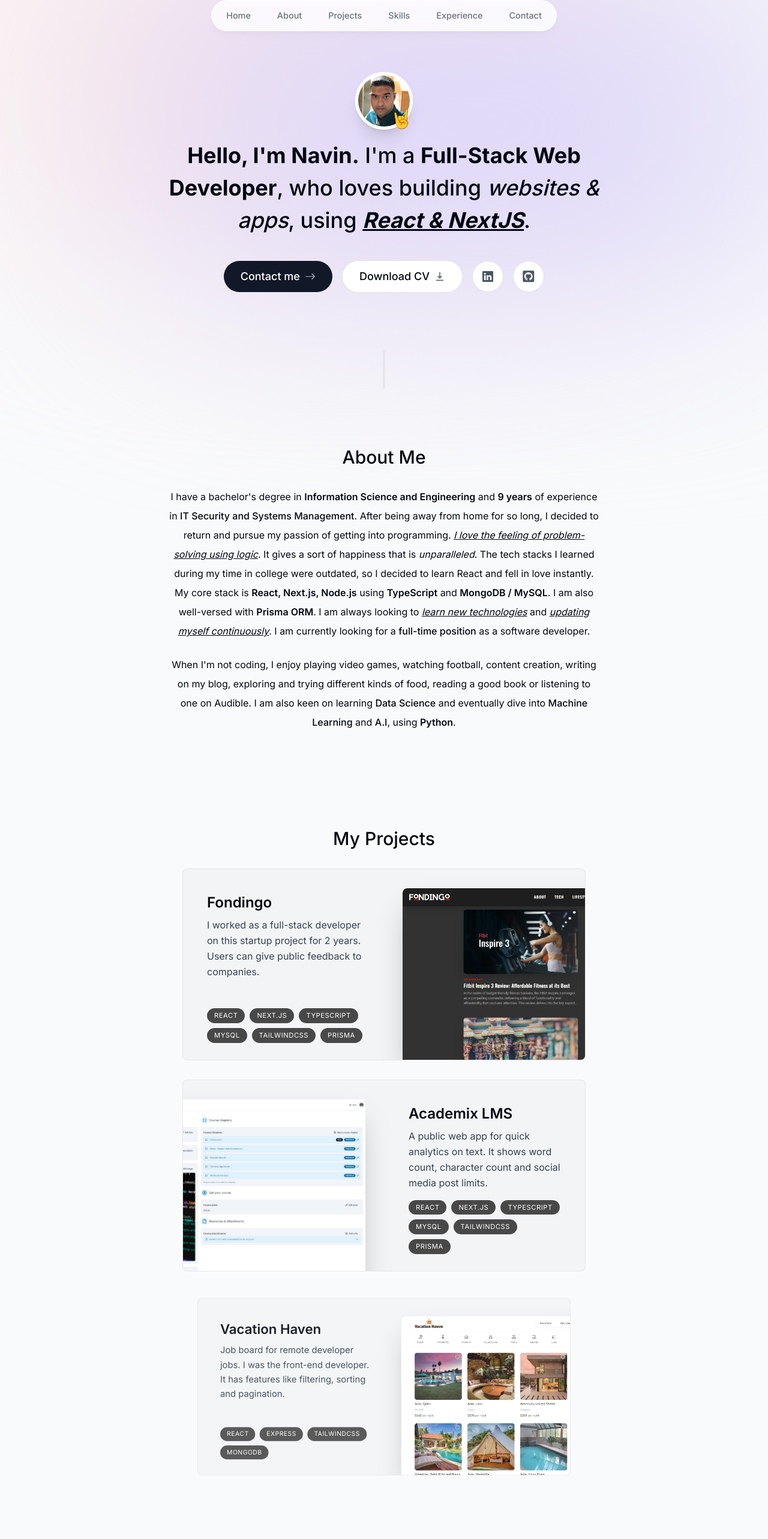
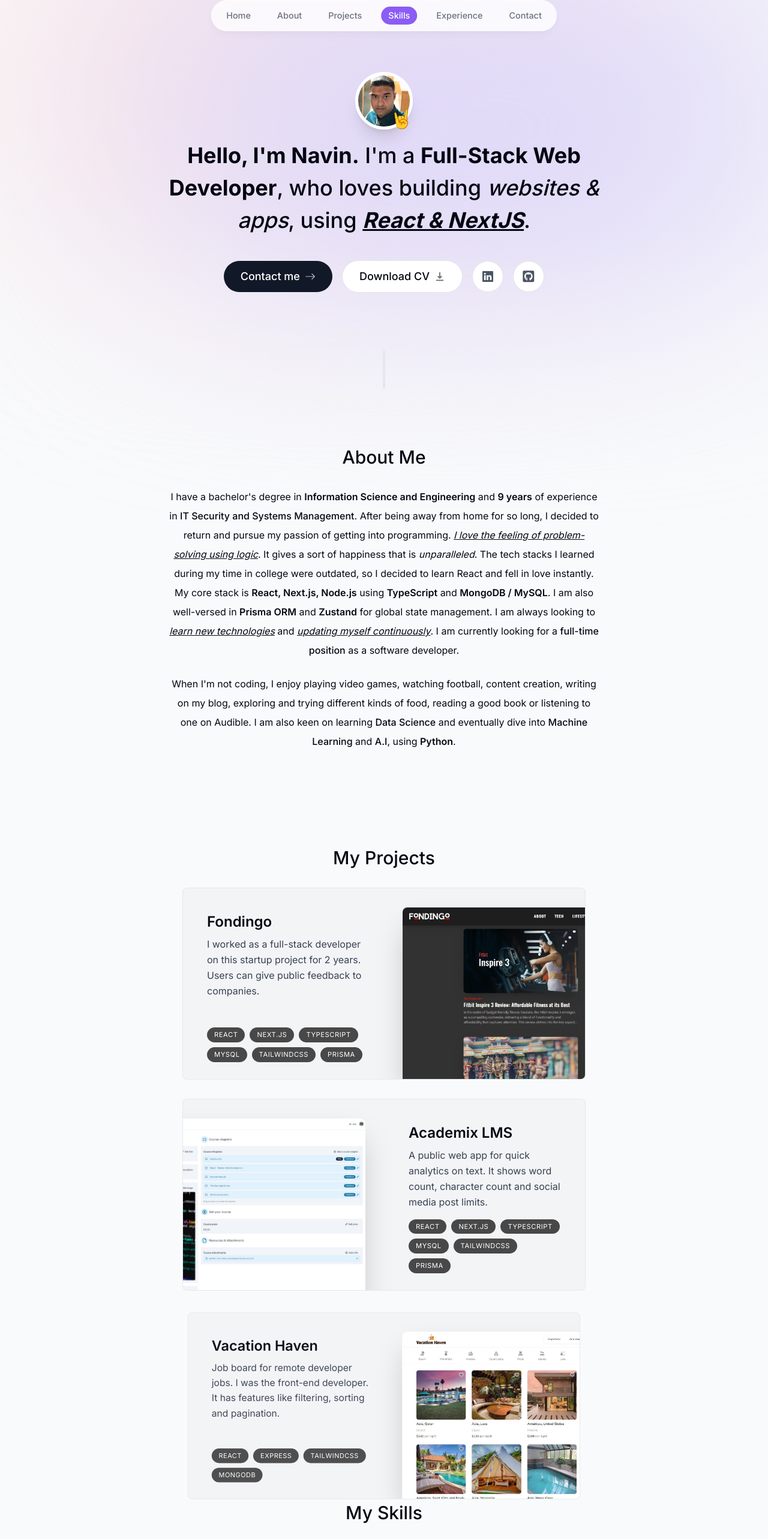
Before and after one commit to naviava/portfolio-v1, a Next.js app: page / in a window 1280 px wide. Shown: the part 24-2590 px from the top of the page at 60% size. Before the commit the page ends 2496 px from the top, so only its background shows below. Built offline with nearby package versions, Linux system fonts and the light colour scheme.

Commit message:
Added header animations.

```diff
--- a/app/layout.tsx
+++ b/app/layout.tsx
@@ -20,7 +20,7 @@ export default function RootLayout({
   children: React.ReactNode;
 }) {
   return (
-    <html lang="en">
+    <html lang="en" className="!scroll-smooth">
       <body
         className={cn(
           "relative bg-gray-50 pt-28 text-gray-950 sm:pt-36",
--- a/app/page.tsx
+++ b/app/page.tsx
@@ -1,5 +1,6 @@
 import Intro from "@/components/intro";
 import About from "@/components/about";
+import Skills from "@/components/skills";
 import Projects from "@/components/projects";
 import SectionDivider from "@/components/section-divider";
 
@@ -10,6 +11,7 @@ export default function LandingPage() {
       <SectionDivider />
       <About />
       <Projects />
+      <Skills />
     </main>
   );
 }
--- a/components/about.tsx
+++ b/components/about.tsx
@@ -1,15 +1,20 @@
 "use client";
 
 import { motion } from "framer-motion";
+import { useSection } from "@/hooks/use-section";
 import SectionHeading from "@/components/section-heading";
 
 export default function About() {
+  const ref = useSection("About");
+
   return (
     <motion.section
+      id="about"
+      ref={ref}
       initial={{ opacity: 0, y: 100 }}
       animate={{ opacity: 1, y: 0 }}
       transition={{ delay: 0.175 }}
-      className="mb-28 max-w-[45rem] text-center leading-8 sm:mb-40"
+      className="mb-28 max-w-[45rem] scroll-mt-28 text-center leading-8 sm:mb-40"
     >
       <SectionHeading title="About Me" />
       <p className="mb-6">
@@ -29,8 +34,9 @@ export default function About() {
         <span className="font-[600]">React, Next.js, Node.js</span> using{" "}
         <span className="font-[600]">TypeScript</span> and{" "}
         <span className="font-[600]">MongoDB / MySQL</span>. I am also
-        well-versed with <span className="font-[600]">Prisma ORM</span>. I am
-        always looking to{" "}
+        well-versed in <span className="font-[600]">Prisma ORM</span> and{" "}
+        <span className="font-[600]">Zustand</span> for global state management.
+        I am always looking to{" "}
         <span className="italic underline">learn new technologies</span> and{" "}
         <span className="italic underline">updating myself continuously</span>.
         I am currently looking for a{" "}
--- a/components/header.tsx
+++ b/components/header.tsx
@@ -1,13 +1,20 @@
 "use client";
+
+import Link from "next/link";
 
 import { motion } from "framer-motion";
 
+import { useActiveSectionStore } from "@/hooks/use-active-section-store";
+
+import { cn } from "@/lib/utils";
 import { links } from "@/lib/data";
-import Link from "next/link";
 
 export default function Header() {
+  const { activeSection, setActiveSection, setLastClicked } =
+    useActiveSectionStore();
+
   return (
-    <header className="relative z-[999]">
+    <header className="relative z-[999] scroll-mt-28">
       <motion.div
         initial={{ y: -100, x: "-50%", opacity: 0 }}
         animate={{ y: 0, x: "-50%", opacity: 100 }}
@@ -24,9 +31,23 @@ export default function Header() {
             >
               <Link
                 href={link.hash}
-                className="flex w-full items-center justify-center px-3 py-3 transition hover:text-gray-950"
+                onClick={() => {
+                  setLastClicked(Date.now());
+                  setActiveSection(link.name);
+                }}
+                className={cn(
+                  "hover:text-gray-95 relative flex w-full items-center justify-center px-3 py-3 transition",
+                  activeSection === link.name && "text-white hover:text-white",
+                )}
               >
                 {link.name}
+                {activeSection === link.name && (
+                  <motion.span
+                    layoutId="activeSection"
+                    transition={{ type: "spring", stiffness: 400, damping: 30 }}
+                    className="absolute inset-0 -z-10 my-2 rounded-full bg-violet-500"
+                  />
+                )}
               </Link>
             </motion.li>
           ))}
--- a/components/intro.tsx
+++ b/components/intro.tsx
@@ -8,11 +8,19 @@ import { HiDownload } from "react-icons/hi";
 import { FaGithubSquare } from "react-icons/fa";
 import { BsArrowRight, BsLinkedin } from "react-icons/bs";
 
+import { useSection } from "@/hooks/use-section";
+
 import myPortrait from "@/public/myPortrait.jpg";
 
 export default function Intro() {
+  const ref = useSection("Home");
+
   return (
-    <section className="mb-28 max-w-[50rem] text-center sm:mb-0">
+    <section
+      id="home"
+      ref={ref}
+      className="mb-28 max-w-[50rem] scroll-mt-52 text-center sm:mb-0"
+    >
       <div className="flex items-center justify-center">
         <div className="relative">
           <motion.div
--- a/components/projects.tsx
+++ b/components/projects.tsx
@@ -1,4 +1,8 @@
+"use client";
+
 import { Fragment } from "react";
+
+import { useSection } from "@/hooks/use-section";
 
 import ProjectItem from "@/components/project-item";
 import SectionHeading from "@/components/section-heading";
@@ -6,8 +10,10 @@ import SectionHeading from "@/components/section-heading";
 import { projectsData } from "@/lib/data";
 
 export default function Projects() {
+  const ref = useSection("Projects", 0.4);
+
   return (
-    <section>
+    <section id="projects" ref={ref} className="scroll-mt-28">
       <SectionHeading title="My Projects" />
       <div className="space-y-3 sm:space-y-8">
         {projectsData.map((project, idx) => (
--- /dev/null
+++ b/components/skills.tsx
@@ -0,0 +1,14 @@
+"use client";
+
+import { useSection } from "@/hooks/use-section";
+import SectionHeading from "@/components/section-heading";
+
+export default function Skills() {
+  const ref = useSection("Skills");
+
+  return (
+    <section ref={ref}>
+      <SectionHeading title="My Skills" />
+    </section>
+  );
+}
--- /dev/null
+++ b/hooks/use-active-section-store.ts
@@ -0,0 +1,17 @@
+import { create } from "zustand";
+import { SectionType } from "@/types";
+
+type ActiveSectionStore = {
+  activeSection: SectionType;
+  setActiveSection: (sectionName: SectionType) => void;
+  lastClicked: number;
+  setLastClicked: (time: number) => void;
+};
+
+export const useActiveSectionStore = create<ActiveSectionStore>((set) => ({
+  activeSection: "Home",
+  setActiveSection: (sectionName: SectionType) =>
+    set({ activeSection: sectionName }),
+  lastClicked: 0,
+  setLastClicked: (time: number) => set({ lastClicked: time }),
+}));
--- /dev/null
+++ b/hooks/use-section.ts
@@ -0,0 +1,16 @@
+import { useEffect } from "react";
+import { useInView } from "react-intersection-observer";
+import { SectionType } from "@/types";
+import { useActiveSectionStore } from "./use-active-section-store";
+
+export function useSection(sectionName: SectionType, threshold = 0.75) {
+  const { ref, inView } = useInView({ threshold });
+  const { lastClicked, setActiveSection } = useActiveSectionStore();
+
+  useEffect(() => {
+    if (inView && Date.now() - lastClicked > 1000)
+      setActiveSection(sectionName);
+  }, [inView, lastClicked, sectionName, setActiveSection]);
+
+  return ref;
+}
--- a/package.json
+++ b/package.json
@@ -15,7 +15,9 @@
     "react": "^18",
     "react-dom": "^18",
     "react-icons": "^4.11.0",
-    "tailwind-merge": "^1.14.0"
+    "react-intersection-observer": "^9.5.2",
+    "tailwind-merge": "^1.14.0",
+    "zustand": "^4.4.2"
   },
   "devDependencies": {
     "@types/node": "^20",
--- /dev/null
+++ b/types.ts
@@ -0,0 +1,3 @@
+import { links } from "@/lib/data";
+
+export type SectionType = (typeof links)[number]["name"];
```
Also changed, not shown: 1 other file (tests, documents, lock files or other folders).
